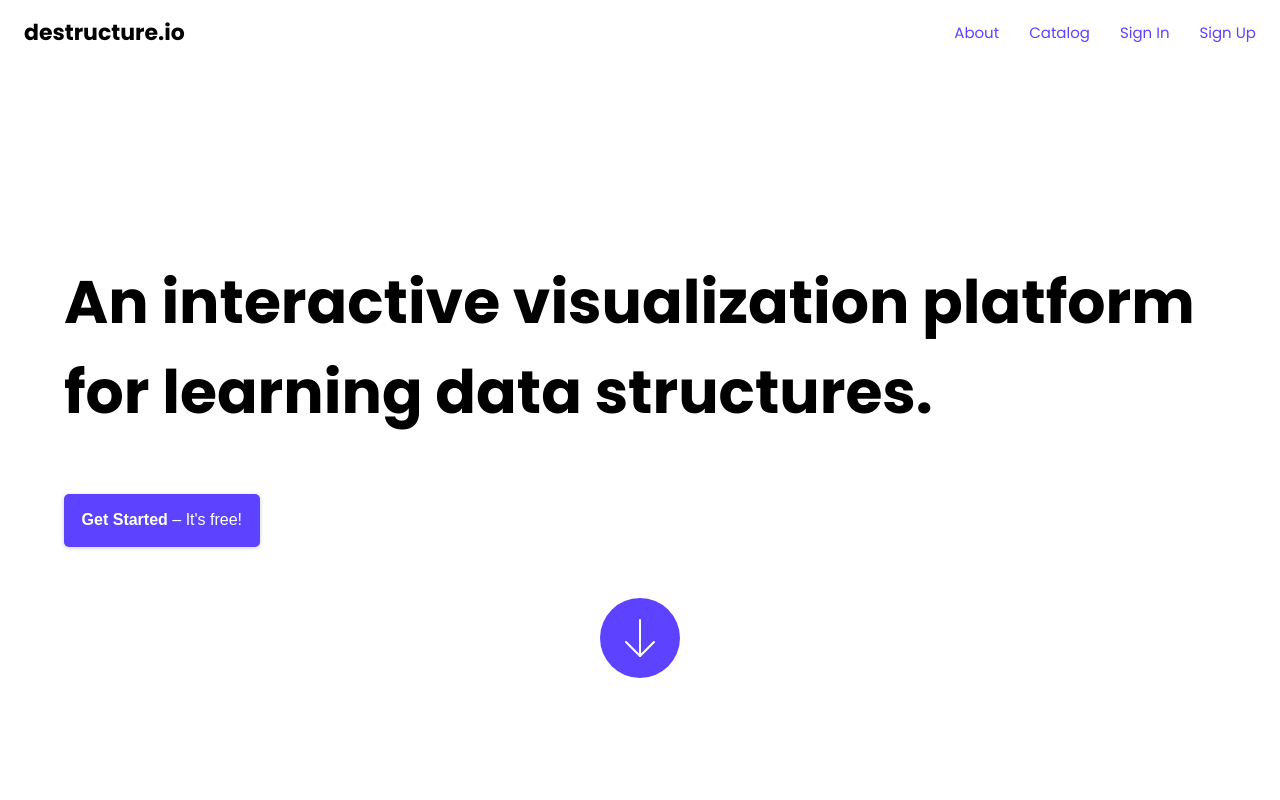
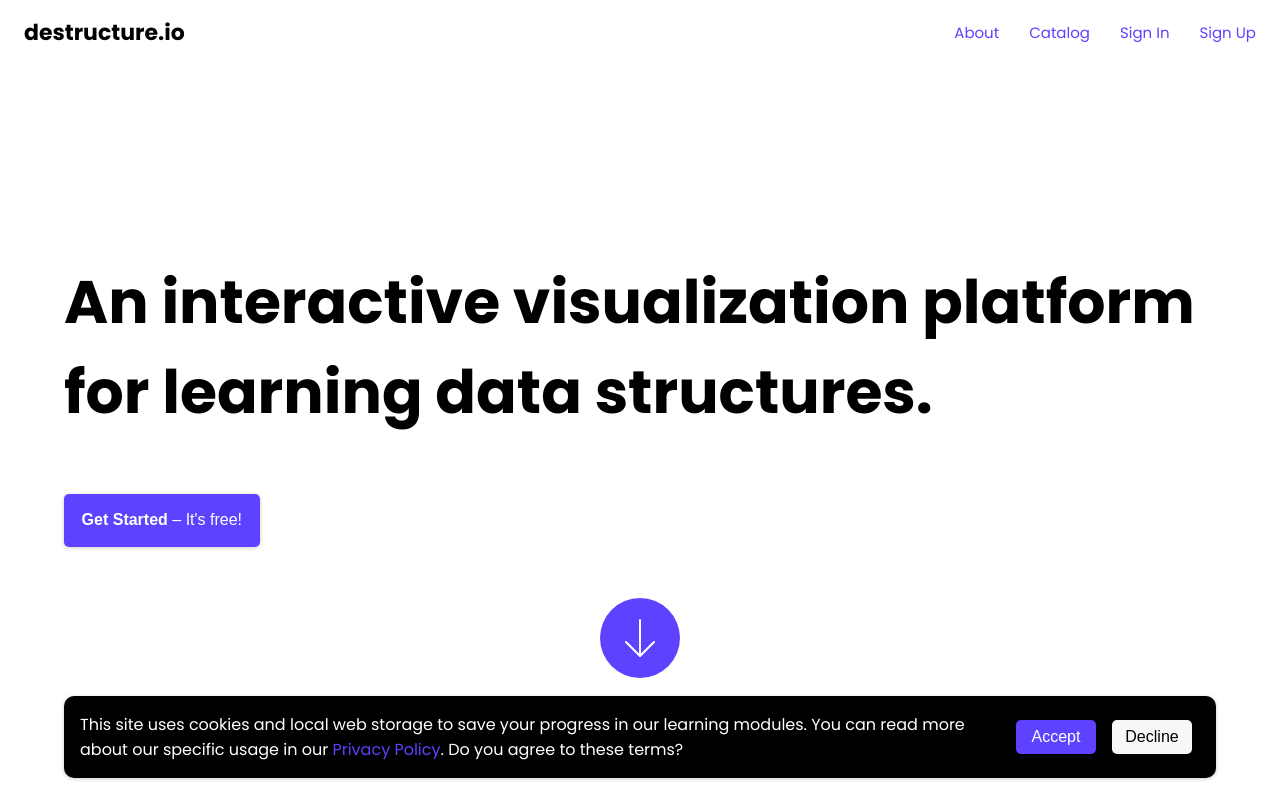
Before and after one commit to hawkticehurst/destructure-io, a React (Create React App) app: page / in a window 1280 px wide. Shown: the top 800 px of the page. Built offline with nearby package versions, Linux system fonts and the light colour scheme; no server answers.

Commit message:
replace cookie consent

```diff
--- a/src/components/App.js
+++ b/src/components/App.js
@@ -25,6 +25,7 @@ function App() {
     <UserContext.Provider value={{ user }}>
       <Router>
         <div className="app">
+          <CookieConsentBanner />
           <ScrollToTop />
           <Switch>
             <Route path="/signin">
```
